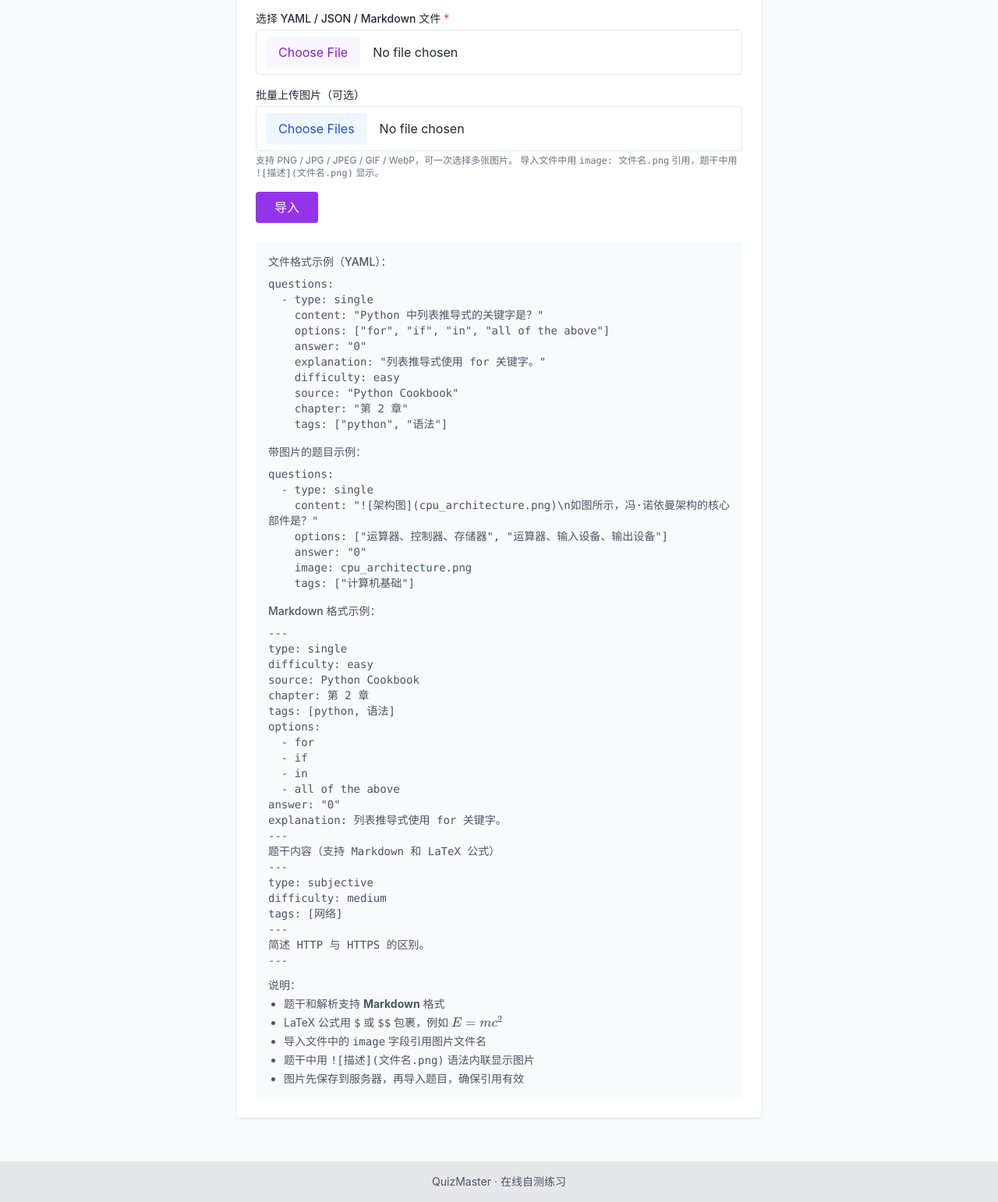
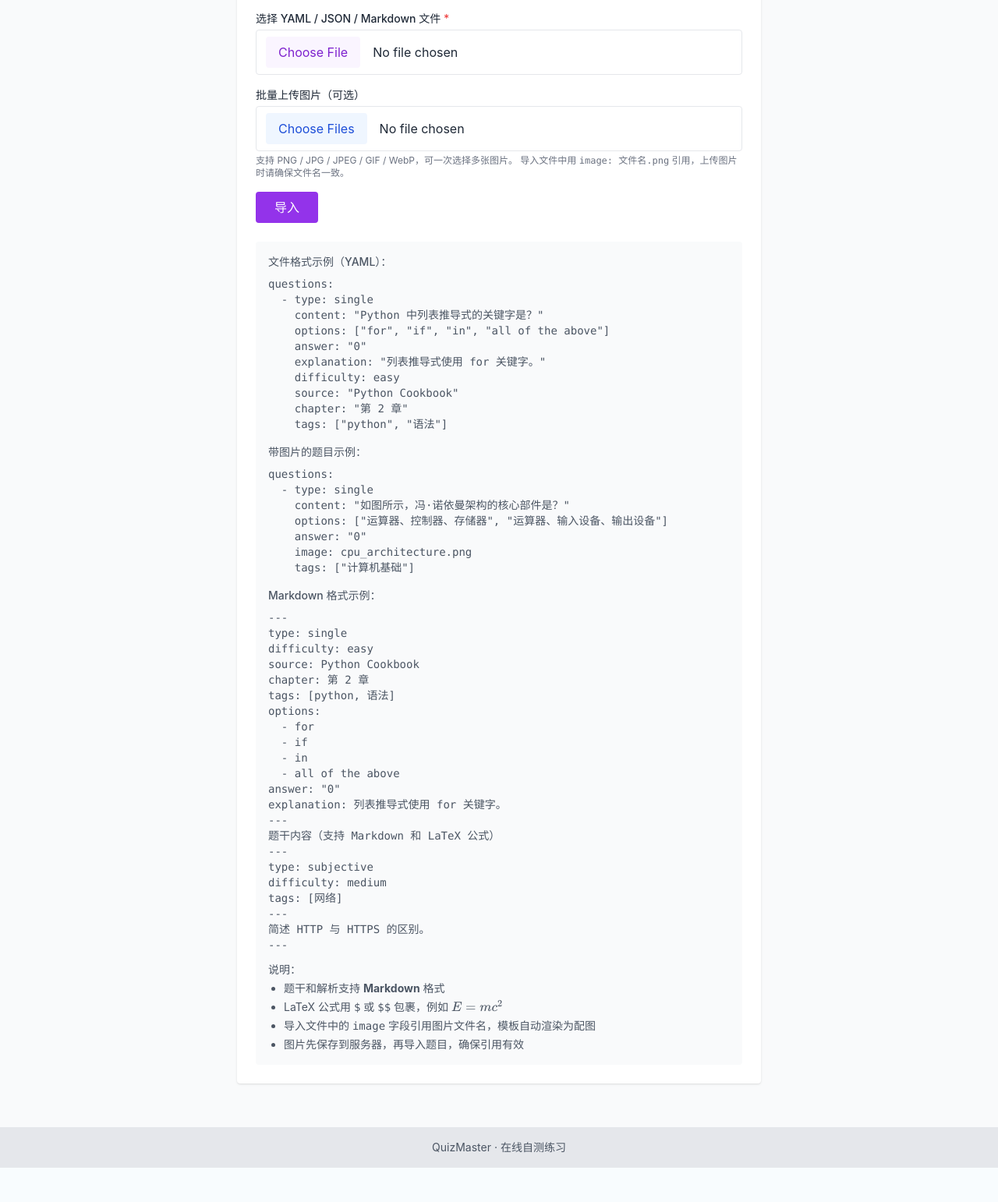
Before and after one commit to wallcrack/quizmaster, a Flask app: page /questions/import in a window 1280 px wide. Shown: the part 142-1684 px from the top of the page at 78% size. After the commit the page ends 1640 px from the top, so only its background shows below. Run offline with Flask 3, Linux system fonts and the light colour scheme; the visitor is signed in with stand-in values (Sample User, id 1); some libraries are stand-ins or nearby versions.

Commit message:
移除导入示例中的 Markdown 内联图片，避免与 image 字段重复
有 image 字段的题目，模板会自动渲染配图，题干中无需再用
![...]() 内联图片，否则会造成图片重复显示。

- examples.yaml: 移除 2 处内联图片
- examples.json: 移除 3 处内联图片
- examples.md: 移除 2 处内联图片
- import.html: 更新示例代码和说明
- README.md: 更新图片使用说明

Co-Authored-By: Claude <noreply@anthropic.com>

```diff
--- a/example_import/examples.json
+++ b/example_import/examples.json
@@ -15,7 +15,7 @@
   "questions": [
     {
       "type": "single",
-      "content": "如图所示，以下关于 TCP 三次握手过程的描述，正确的是？\n\n![TCP 三次握手](tcp_handshake.png)",
+      "content": "如图所示，以下关于 TCP 三次握手过程的描述，正确的是？",
       "options": [
         "客户端先发送 ACK，再接收 SYN",
         "客户端发送 SYN，服务端回复 SYN+ACK，客户端再发送 ACK",
@@ -32,7 +32,7 @@
     },
     {
       "type": "multiple",
-      "content": "在下面的 Git 工作流图中，哪些操作是将更改从工作区移动到暂存区？\n\n![Git 工作流](git_workflow.png)",
+      "content": "在下面的 Git 工作流图中，哪些操作是将更改从工作区移动到暂存区？",
       "options": [
         "git add",
         "git commit",
@@ -60,7 +60,7 @@
     },
     {
       "type": "subjective",
-      "content": "阅读下面的系统架构图，请分析微服务架构相比单体架构有哪些优缺点？\n\n![微服务架构 vs 单体架构](microservices_vs_monolith.png)",
+      "content": "阅读下面的系统架构图，请分析微服务架构相比单体架构有哪些优缺点？",
       "answer": "微服务架构优点：\n1. 独立部署和扩展\n2. 技术栈灵活\n3. 故障隔离\n4. 团队自治\n\n微服务架构缺点：\n1. 分布式系统复杂度（网络延迟、分布式事务）\n2. 运维成本高\n3. 数据一致性挑战\n4. 调试和测试困难",
       "explanation": "此题考察对系统架构设计的理解，没有标准答案，根据答题的完整性和深度评分。",
       "difficulty": "hard",
--- a/example_import/examples.yaml
+++ b/example_import/examples.yaml
@@ -23,8 +23,6 @@ questions:
   - type: single
     content: |
       如图所示，以下哪个是 Python 的 logo？
-
-      ![Python Logo](python_logo.png)
     options:
       - 两条蛇缠绕的蓝色图标
       - 一个咖啡杯图标
@@ -46,8 +44,6 @@ questions:
   - type: multiple
     content: |
       观察下面的网络拓扑图，哪些设备属于网络层设备？
-
-      ![网络拓扑图](network_topology.png)
     options:
       - 路由器
       - 交换机
--- a/templates/question/import.html
+++ b/templates/question/import.html
@@ -21,7 +21,7 @@
                    class="w-full border rounded px-3 py-2 file:mr-4 file:py-2 file:px-4 file:rounded file:border-0 file:bg-blue-50 file:text-blue-700 hover:file:bg-blue-100">
             <p class="text-xs text-gray-500 mt-1">
                 支持 PNG / JPG / JPEG / GIF / WebP，可一次选择多张图片。
-                导入文件中用 <code>image: 文件名.png</code> 引用，题干中用 <code>![描述](文件名.png)</code> 显示。
+                导入文件中用 <code>image: 文件名.png</code> 引用，上传图片时请确保文件名一致。
             </p>
         </div>
 
@@ -46,7 +46,7 @@
         <p class="font-medium mt-4 mb-2">带图片的题目示例：</p>
         <pre class="overflow-x-auto">questions:
   - type: single
-    content: "![架构图](cpu_architecture.png)\n如图所示，冯·诺依曼架构的核心部件是？"
+    content: "如图所示，冯·诺依曼架构的核心部件是？"
     options: ["运算器、控制器、存储器", "运算器、输入设备、输出设备"]
     answer: "0"
     image: cpu_architecture.png
@@ -80,8 +80,7 @@ tags: [网络]
         <ul class="list-disc pl-5 mt-1 space-y-1">
             <li>题干和解析支持 <strong>Markdown</strong> 格式</li>
             <li>LaTeX 公式用 <code>$</code> 或 <code>$$</code> 包裹，例如 <code>$E=mc^2$</code></li>
-            <li>导入文件中的 <code>image</code> 字段引用图片文件名</li>
-            <li>题干中用 <code>![描述](文件名.png)</code> 语法内联显示图片</li>
+            <li>导入文件中的 <code>image</code> 字段引用图片文件名，模板自动渲染为配图</li>
             <li>图片先保存到服务器，再导入题目，确保引用有效</li>
         </ul>
     </div>
```
Also changed, not shown: example_import/examples.md (+0 -4 lines), example_import/README.md.
